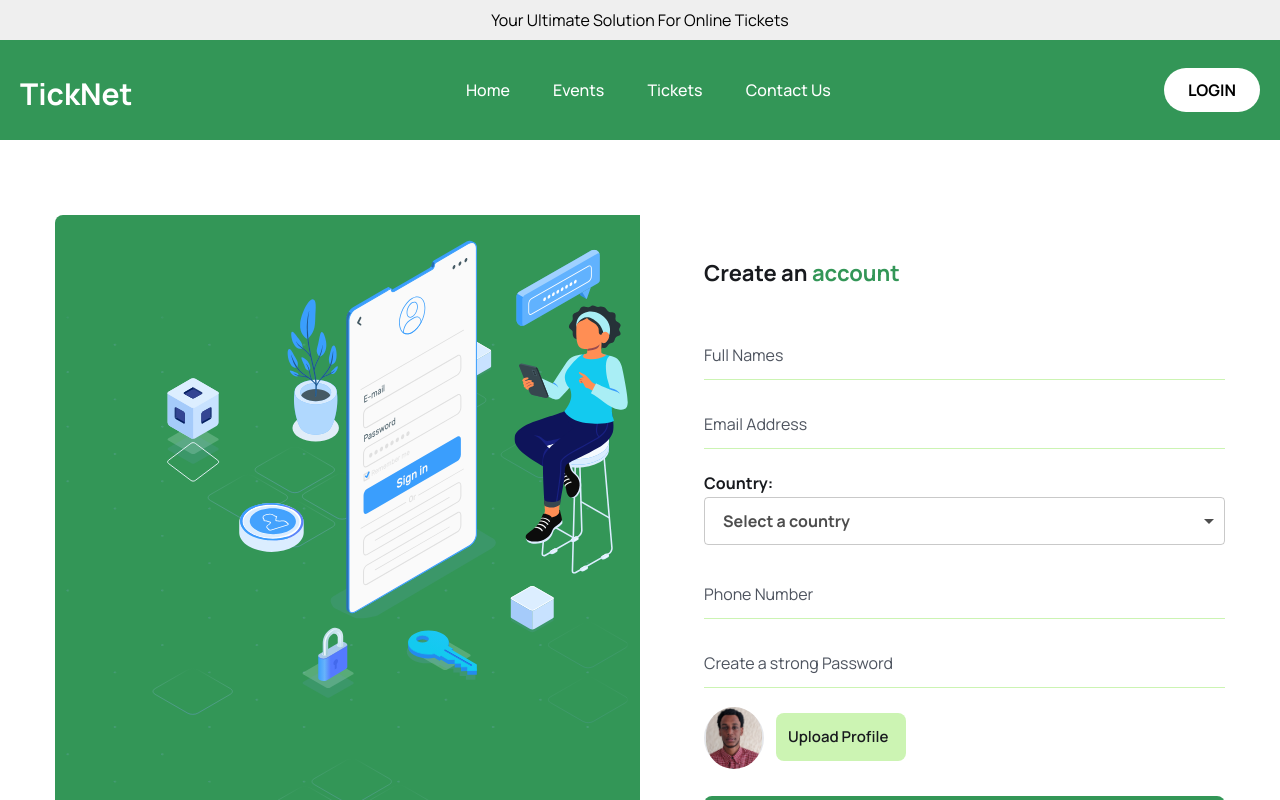
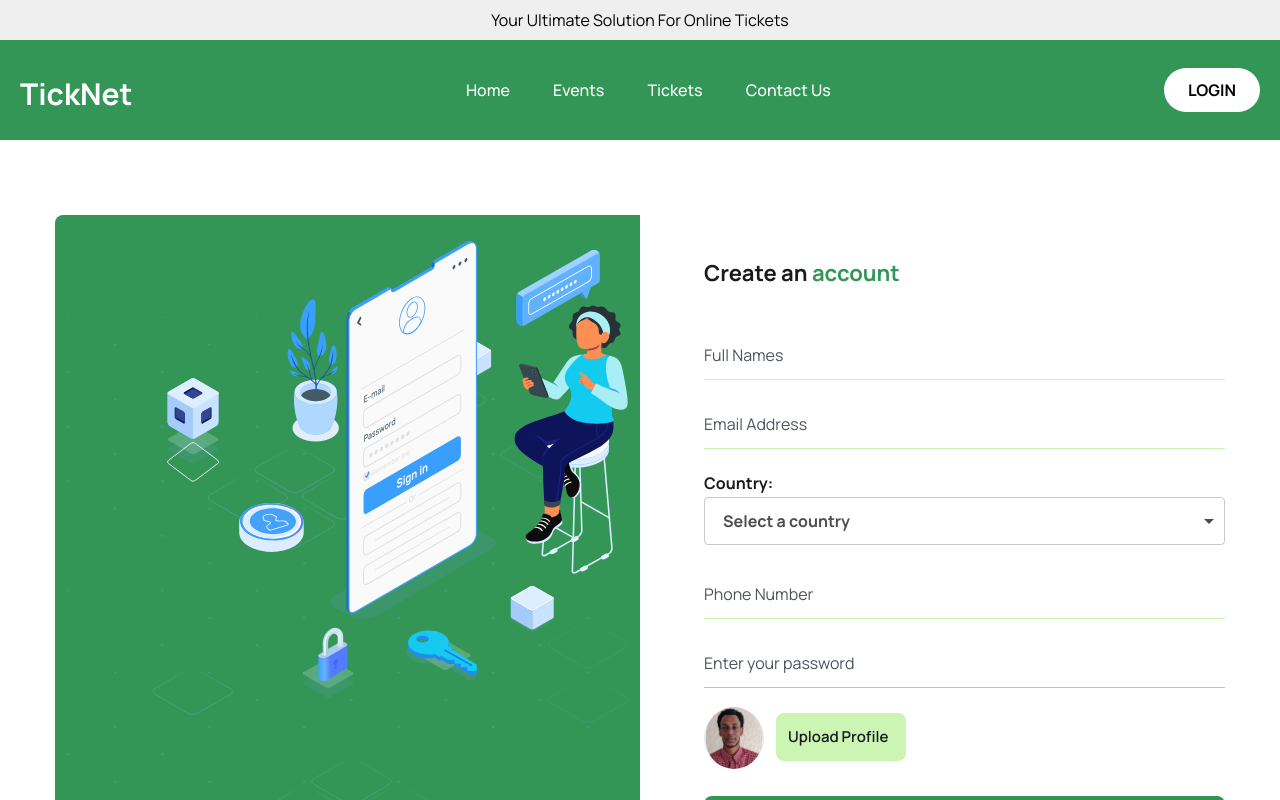
Before and after one commit to faid-terence/Eve-Ease, a React (Vite) app: page /auth/register in a window 1280 px wide. Shown: the top 800 px of the page. Built offline with nearby package versions, Linux system fonts and the light colour scheme.

Commit message:
feat(signup):Fix password bug

```diff
--- a/src/pages/SignUp.jsx
+++ b/src/pages/SignUp.jsx
@@ -40,7 +40,7 @@ export const SignUp = () => {
       <div className="max-w-[1170px] mx-auto">
         <div className="grid grid-cols-1 lg:grid-cols-2">
           {/* img box */}
-          <div className="hidden lg:block bg-primaryColor rounded-l-lg">
+          <div className="hidden lg:block bg-primaryColor rounded-l-lg h-[680px]">
             <figure className="rounded-l-lg">
               {/* Use your signUpImgII or any other image */}
               <img src={signUpImgII} alt="" className="w-full rounded-l-lg" />
@@ -85,16 +85,13 @@ export const SignUp = () => {
     <Flags
       selected={formData.country}
       options={countries}
-                    onSelect={(countryCode) =>
-                      handleInputChange({
-                        target: { name: "country", value: countryCode },
-                      })
-                    }
+      onSelect={(countryCode) => handleInputChange({ target: { name: 'country', value: countryCode } })}
       className="flag-select"
       name="country" // This should match the name attribute in handleInputChange
     />
   </label>
 </div>
+
 
               {/* New phone number input */}
               <div className="mb-5">
@@ -112,10 +109,11 @@ export const SignUp = () => {
               <div className="mb-5">
             <input
               type="password"
-                  placeholder="Create a strong Password"
+              placeholder="Enter your password"
               name="password"
               value={formData.password}
-                  className="w-full pr-4 py-3 border-b border-solid border-[#CCF4B3] focus:outline-none placeholder:text-textColor cursor-pointer"
+              onChange={handleInputChange}
+              className="w-full  py-3 border-b border-solid border-[#0066ff61] focus:outline-none placeholder:text-textColor cursor-pointer"
               required
             />
           </div>
```
Lines whose indentation alone changed are shown as unchanged.
